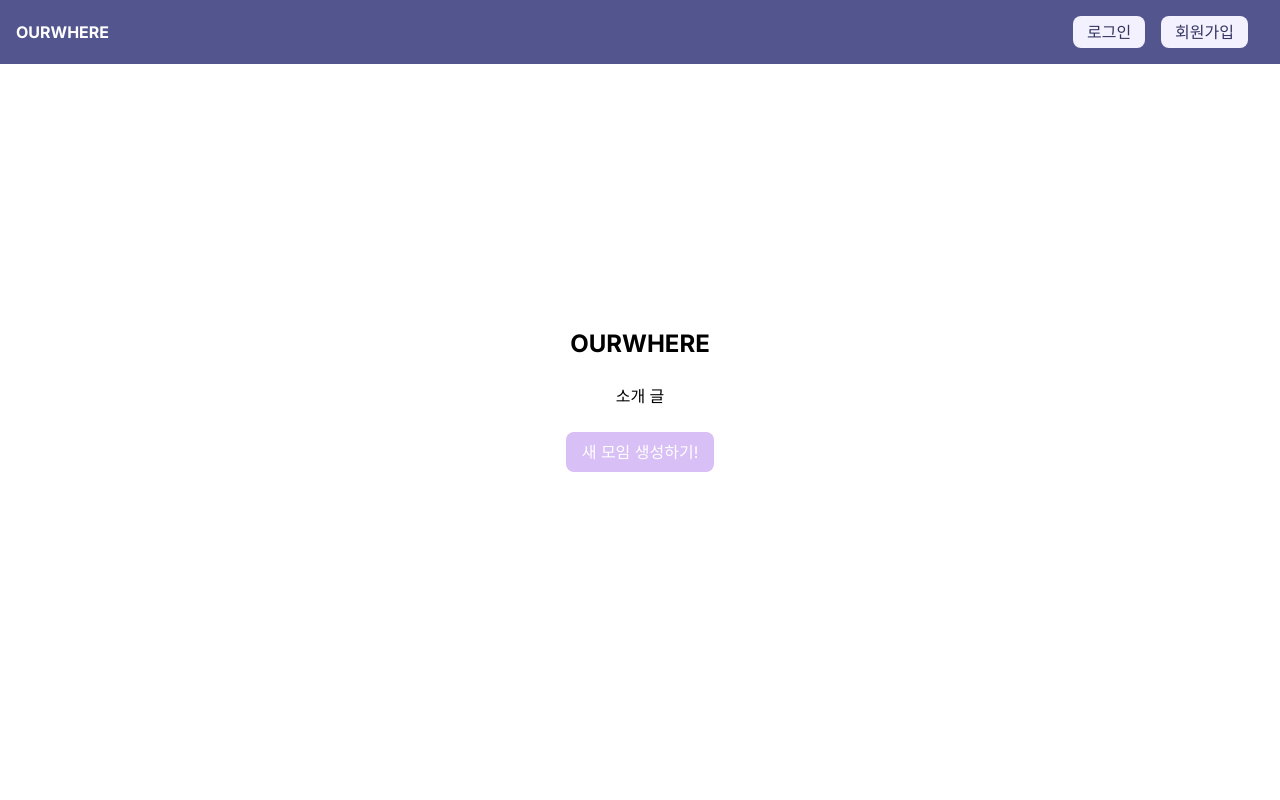
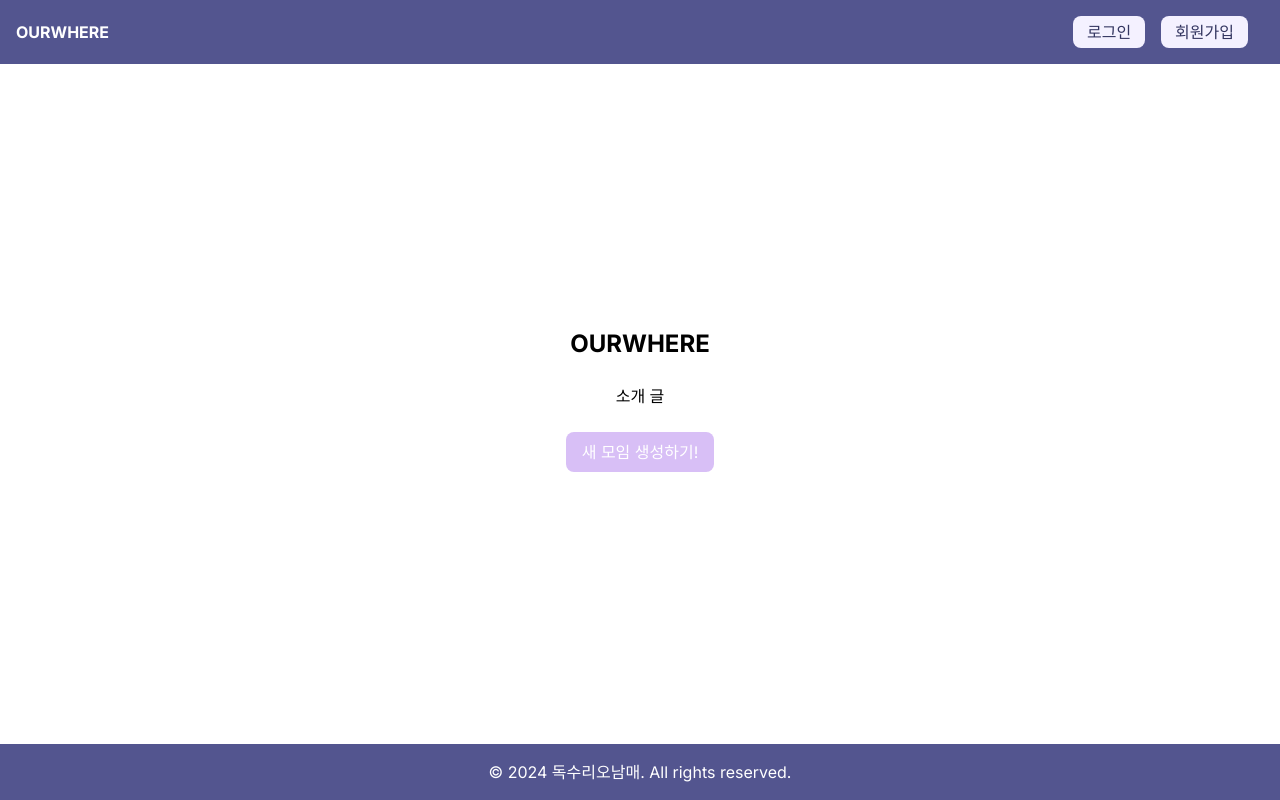
Before and after one commit to 0dytpq0/ourwhere, a Next.js app: page / in a window 1280 px wide. Built offline with nearby package versions, Linux system fonts and the light colour scheme.

Commit message:
feat: footer 추가

```diff
--- a/src/app/layout.tsx
+++ b/src/app/layout.tsx
@@ -2,6 +2,7 @@ import type { Metadata } from 'next';
 import { Inter } from 'next/font/google';
 import './globals.css';
 import Header from '@/components/molecules/header';
+import Footer from '@/components/molecules/footer';
 
 const inter = Inter({ subsets: ['latin'] });
 
@@ -20,6 +21,7 @@ export default function RootLayout({
       <body className={inter.className}>
         <Header />
         {children}
+        <Footer />
       </body>
     </html>
   );
--- /dev/null
+++ b/src/components/molecules/footer.tsx
@@ -0,0 +1,8 @@
+export default function Footer() {
+  return (
+    <footer className=" bg-header-color text-white text-center py-4 fixed bottom-0 left-0 w-full z-10">
+      {' '}
+      &copy; 2024 독수리오남매. All rights reserved.
+    </footer>
+  );
+}
```
